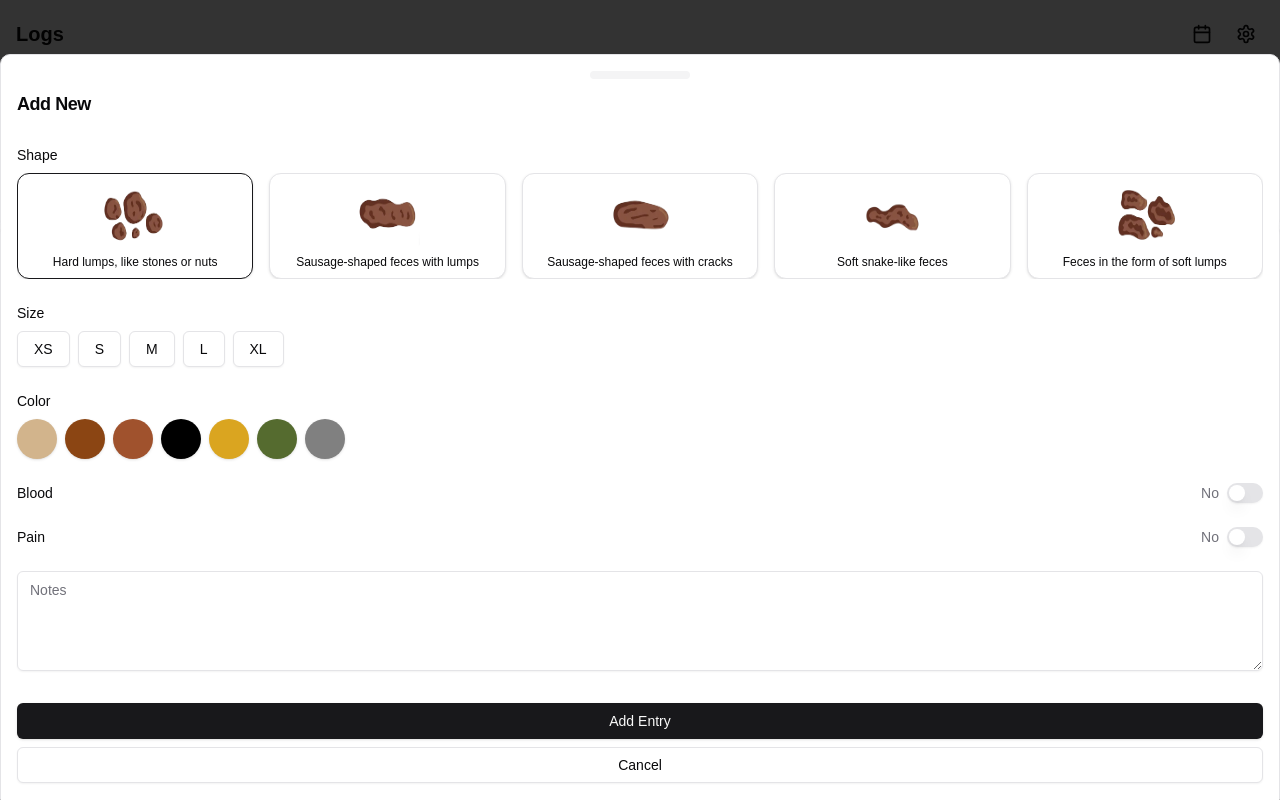
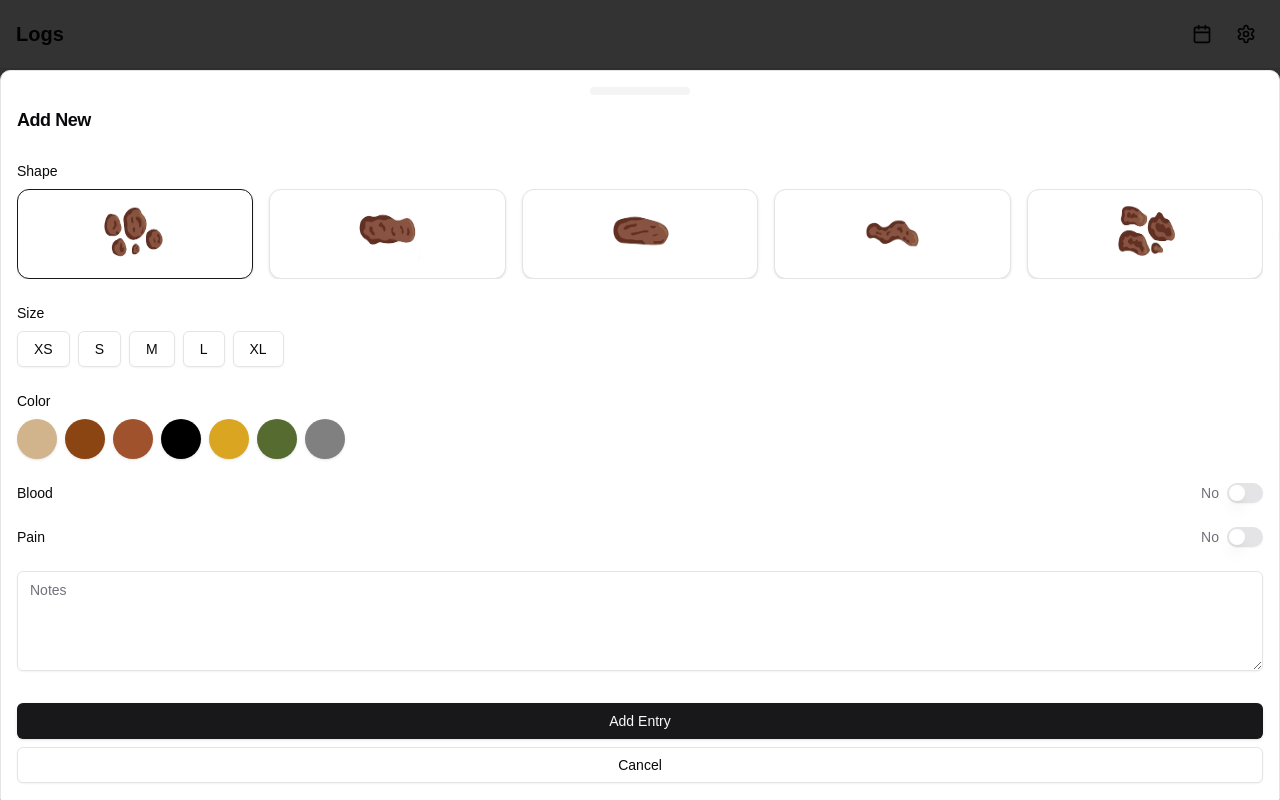
Before and after one commit to RaurusLabs/poop-counter, a Next.js app: page / in a window 1280 px wide. Both pictures are taken after a click on the button 1228 px from the left and 748 px from the top of the page. Built offline with nearby package versions, Linux system fonts and the light colour scheme.

Commit message:
initial commit

```diff
--- a/src/components/AddLog.tsx
+++ b/src/components/AddLog.tsx
@@ -69,7 +69,7 @@ export default function AddLog({ open, onOpenChange }: AddLogProps) {
         <DrawerHeader>
           <DrawerTitle>Add New</DrawerTitle>
         </DrawerHeader>
-        <div className="p-4 space-y-6">
+        <div className="p-4 space-y-6 overflow-y-auto">
           <div>
             <h3 className="mb-2 text-sm font-medium">Shape</h3>
             <Carousel
@@ -92,7 +92,7 @@ export default function AddLog({ open, onOpenChange }: AddLogProps) {
                     >
                       <CardContent className="flex flex-col items-center justify-center p-2 h-full">
                         <img src={shape.icon} alt={shape.name} className="w-16 h-16 mb-2" />
-                        <p className="text-xs text-center">{shape.name}</p>
+                        {/* <p className="text-xs text-center">{shape.name}</p> */}
                       </CardContent>
                     </Card>
                   </CarouselItem>
```
